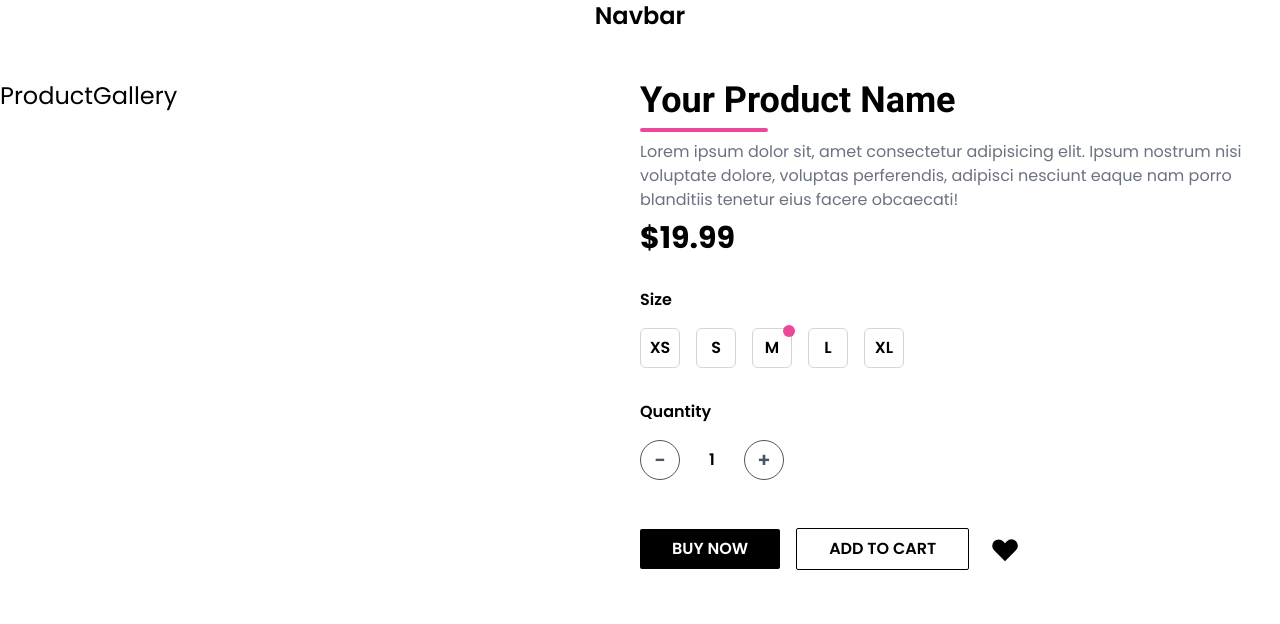
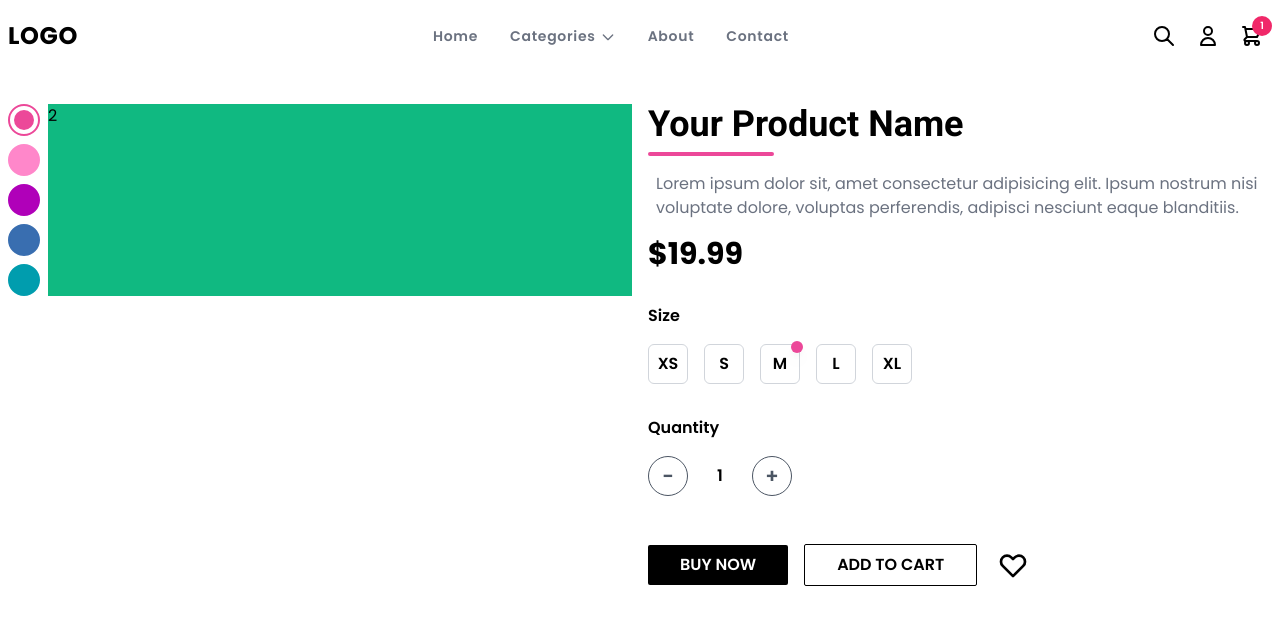
Before and after one commit to RavenSam/ecommerce_template_02, a Next.js app: page /product/1 in a window 1280 px wide. Shown: the top 624 px of the page. Built offline with nearby package versions, Linux system fonts and the light colour scheme.

Commit message:
color pick buttons & navbar for lg

```diff
--- a/components/Navbar.jsx
+++ b/components/Navbar.jsx
@@ -1,7 +1,20 @@
+import HeaderIcons from "./fragments/HeaderIcons"
+import HeaderNav from "./fragments/HeaderNav"
+
 export default function Navbar() {
    return (
-      <div>
-         <h2 className="text-2xl font-semibold text-center mb-12">Navbar</h2>
-      </div>
+      <header className="lg:container lg:mx-auto flex items-center justify-between py-4 px-2">
+         <div className="">
+            <h2 className="text-2xl uppercase font-bold tracking-wide">Logo</h2>
+         </div>
+
+         <nav>
+            <HeaderNav />
+         </nav>
+
+         <div className="">
+            <HeaderIcons />
+         </div>
+      </header>
    )
 }
--- a/components/ProductGallery.jsx
+++ b/components/ProductGallery.jsx
@@ -1,7 +1,22 @@
-export default function ProductGallery() {
+import { useState } from "react"
+
+export default function ProductGallery({ colors, productColor, setProductColor }) {
    return (
-      <div>
-         <h2 className="text-2xl">ProductGallery</h2>
+      <div className="flex ">
+         <div className=" flex flex-col px-2 space-y-2">
+            {colors.map((color, i) => (
+               <button
+                  key={i}
+                  className={`w-8 h-8 rounded-full transition-all duration-300 ${color === productColor && "p-1"}`}
+                  style={{ border: `2px solid ${color}`, backgroundColor: color !== productColor && color }}
+                  onClick={() => setProductColor(color)}
+               >
+                  <span className="inline-block w-full h-full rounded-full " style={{ backgroundColor: color }} />
+               </button>
+            ))}
+         </div>
+
+         <div className="flex-grow bg-green-500">2</div>
       </div>
    )
 }
--- a/components/ProductInfo.jsx
+++ b/components/ProductInfo.jsx
@@ -4,11 +4,10 @@ import { HeartIcon } from "@heroicons/react/outline"
 
 const sizes = ["xs", "s", "m", "l", "xl"]
 
-export default function ProductInfo() {
-   const [productColor, setProductColor] = useState("#ec4899")
+export default function ProductInfo({ productColor }) {
    const [selectedSize, setSelectedSize] = useState("m")
    const [qty, setQty] = useState(1)
-   const [isOnWhishlist, setIsOnWhishlist] = useState(true)
+   const [isOnWhishlist, setIsOnWhishlist] = useState(false)
 
    return (
       <>
@@ -17,9 +16,9 @@ export default function ProductInfo() {
 
             <hr className="border-2 rounded-full w-[20%] my-2" style={{ borderColor: productColor }} />
 
-            <p className="text-gray-500 ">
+            <p className="text-gray-500 p-2">
                Lorem ipsum dolor sit, amet consectetur adipisicing elit. Ipsum nostrum nisi voluptate dolore, voluptas
-               perferendis, adipisci nesciunt eaque nam porro blanditiis tenetur eius facere obcaecati!
+               perferendis, adipisci nesciunt eaque blanditiis.
             </p>
 
             <div className="flex items-center space-x-2 mt-2">
@@ -53,13 +52,19 @@ export default function ProductInfo() {
             <h3 className="font-semibold">Quantity</h3>
 
             <div className="flex items-center  mt-4 space-x-4">
-               <button className="w-10 h-10 text-xl font-semibold border border-gray-600 text-gray-600 rounded-full transform  transition duration-100 ease-in-out hover:bg-black hover:text-white hover:border-black active:scale-90" onClick={()=> qty > 0 && setQty(qty-1)} >
+               <button
+                  className="w-10 h-10 text-xl font-semibold border border-gray-600 text-gray-600 rounded-full transform  transition duration-100 ease-in-out hover:bg-black hover:text-white hover:border-black active:scale-90"
+                  onClick={() => qty > 1 && setQty(qty - 1)}
+               >
                   -
                </button>
 
                <span className="min-w-[2rem] text-center font-semibold">{qty}</span>
 
-               <button className="w-10 h-10 text-xl font-semibold border border-gray-600 text-gray-600 rounded-full transform  transition duration-100 ease-in-out hover:bg-black hover:text-white hover:border-black active:scale-90" onClick={()=> qty < 10 && setQty(qty+1)}>
+               <button
+                  className="w-10 h-10 text-xl font-semibold border border-gray-600 text-gray-600 rounded-full transform  transition duration-100 ease-in-out hover:bg-black hover:text-white hover:border-black active:scale-90"
+                  onClick={() => qty < 10 && setQty(qty + 1)}
+               >
                   +
                </button>
             </div>
--- /dev/null
+++ b/components/fragments/HeaderIcons.jsx
@@ -0,0 +1,35 @@
+import { SearchIcon, UserIcon, ShoppingCartIcon } from "@heroicons/react/outline"
+import Link from "next/link"
+import { useState } from "react"
+
+export default function HeaderIcons() {
+   const [cartLength, setCartLength] = useState(1)
+
+   return (
+      <div className="flex items-center lg:space-x-1">
+         <Link href="#">
+            <a className="rounded-full inline-block w-10 h-10 p-2 transition duration-200 hover:bg-gray-200 active:bg-gray-300">
+               <SearchIcon />
+            </a>
+         </Link>
+
+         <Link href="#">
+            <a className="rounded-full inline-block w-10 h-10 p-2 transition duration-200 hover:bg-gray-200 active:bg-gray-300">
+               <UserIcon />
+            </a>
+         </Link>
+
+         <Link href="#">
+            <a className="relative rounded-full inline-block w-10 h-10 p-2 transition duration-200 hover:bg-gray-200 active:bg-gray-300">
+               <ShoppingCartIcon />
+
+               {cartLength > 0 && (
+                  <span className=" absolute -top-0 -right-0 h-5 w-5 text-[10px] leading-[20px] font-semibold text-white text-center  bg-[#f02869] rounded-full">
+                     {cartLength > 99 ? "+99" : cartLength}
+                  </span>
+               )}
+            </a>
+         </Link>
+      </div>
+   )
+}
--- /dev/null
+++ b/components/fragments/HeaderNav.jsx
@@ -0,0 +1,69 @@
+import Link from "next/link"
+import { ChevronDownIcon } from "@heroicons/react/outline"
+import { useState } from "react"
+
+const navLinks = [
+   { name: "home", url: "/" },
+   {
+      name: "categories",
+      url: "#",
+      children: [
+         { name: "all categories", url: "#" },
+         { name: "men", url: "#" },
+         { name: "women", url: "#" },
+         { name: "kids", url: "#" },
+      ],
+   },
+   { name: "about", url: "#", children: [] },
+   { name: "contact", url: "#" },
+]
+
+export default function HeaderNav() {
+   const [menuOpen, setMenuOpen] = useState(false)
+
+   const toggleClass = menuOpen
+      ? "transition ease-in duration-100 transform opacity-100 scale-100 z-10"
+      : "transition ease-out duration-200 transform opacity-0 scale-95 pointer-events-none"
+
+   return (
+      <>
+         <ul className="flex items-center ">
+            {navLinks.map((link) => (
+               <li
+                  key={link.name}
+                  className="relative py-2"
+                  onMouseOver={() => link.children?.length > 0 && setMenuOpen(true)}
+                  onMouseLeave={() => link.children?.length > 0 && setMenuOpen(false)}
+               >
+                  <Link href={link.url}>
+                     <a className="capitalize px-2 lg:px-4 py-2 tracking-wider text-sm font-semibold text-gray-500 hover:text-black">
+                        {link.name}
+                        {link.children?.length > 0 && <ChevronDownIcon className="h-4 w-4 inline ml-1" />}
+                     </a>
+                  </Link>
+
+                  {link.children?.length > 0 && (
+                     <div
+                        className={`origin-top-right absolute left-0 mt-2 p-2 w-56 rounded-md shadow-lg bg-white  focus:outline-none ${toggleClass}`}
+                        role="menu"
+                        aria-orientation="vertical"
+                        aria-labelledby="menu-button"
+                        tabIndex="-1"
+                     >
+                        {link.children.map((item) => (
+                           <div key={item.name} className="">
+                              <Link href={item.url}>
+                                 <a className="block capitalize px-4 py-2 tracking-wider text-sm font-semibold rounded-sm  text-gray-500 hover:text-black hover:bg-gray-200">
+                                    {item.name}
+                                 </a>
+                              </Link>
+                           </div>
+                        ))}
+                     </div>
+                  )}
+               </li>
+            ))}
+         </ul>
+      </>
+   )
+}
--- a/pages/product/[id].js
+++ b/pages/product/[id].js
@@ -1,20 +1,25 @@
 import Head from "next/head"
+import { useState } from "react"
 import { ProductGallery, ProductInfo } from "../../components"
 
+const colors = ["#ec4899", "#FF87CA", "#B000B9", "#396EB0", "#009DAE"]
+
 export default function Product() {
+   const [productColor, setProductColor] = useState(colors[0])
+
    return (
       <>
          <Head>
             <title>Product</title>
          </Head>
 
-         <div className="lg:container lg:mx-auto grid grid-cols-1 md:grid-cols-2">
+         <div className="lg:container lg:mx-auto grid grid-cols-1 md:grid-cols-2 gap-2 lg:gap-4 mt-8">
             <div className=" ">
-               <ProductGallery />
+               <ProductGallery colors={colors} productColor={productColor} setProductColor={setProductColor} />
             </div>
 
             <div className=" ">
-               <ProductInfo />
+               <ProductInfo productColor={productColor} />
             </div>
          </div>
       </>
```
